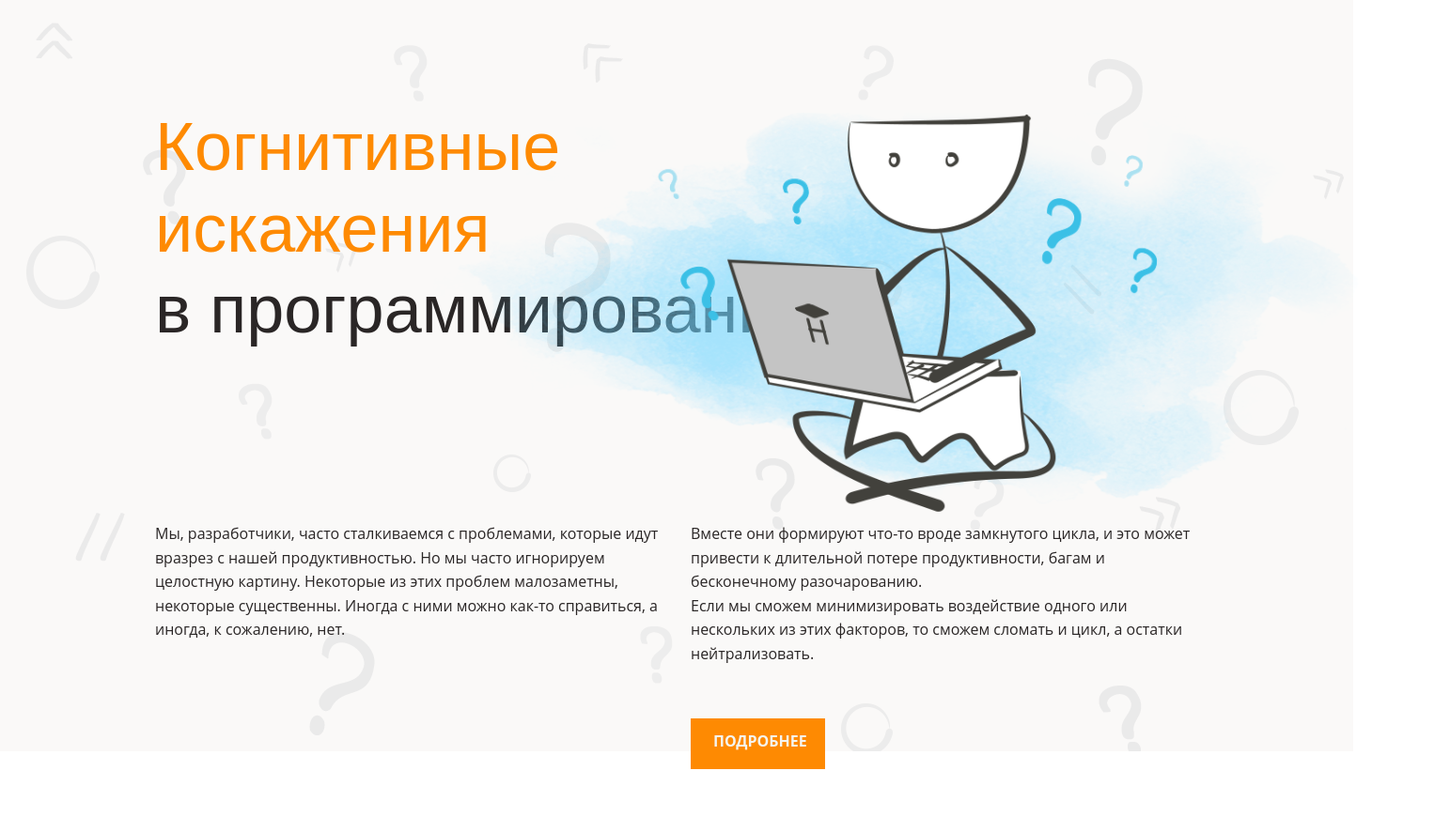
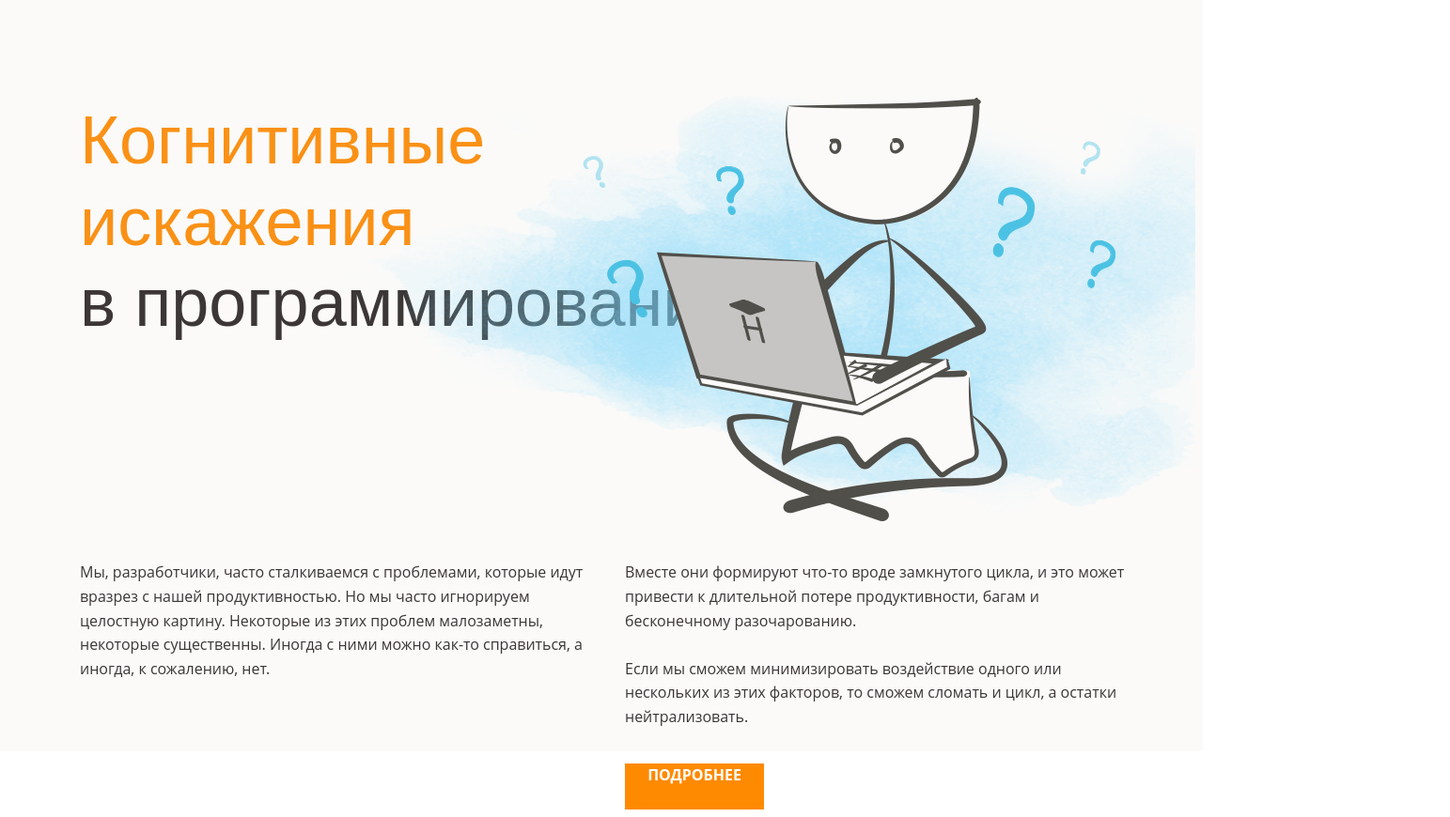
Before and after one commit to KsUstimenko/layout-designer-project-lvl1, a website: page src/index.html in a window 1280 px wide. Shown: the whole page at 94% size, 1543 px wide, since content can reach past the window. Before the commit the page ends 819 px from the top, so only its background shows below. Drawn offline with Linux system fonts and the light colour scheme; a web font is replaced by a local one.

Commit message:
finished header

```diff
--- a/src/index.html
+++ b/src/index.html
@@ -9,26 +9,32 @@
     <link rel="stylesheet" href="./styles/style.css">
 </head>
 <body>
+<div class="wrapper">
+  <header class="header">
+    <div class="header_header-block header-block">
+      <div class="header-block_container container">
+        <div class="header-block_body">
+          <h1 class="header-block_title header-font">Когнитивные<br>искажения<br><span class="black-color">в программировании</span></h1>
+        <div class="header-block_image"><img src="./images/main.png" alt="main" class="image-main"></div>
+        <div class="header-block_text">
+          <p>Мы, разработчики, часто сталкиваемся с проблемами, которые идут вразрез с нашей продуктивностью. Но мы часто игнорируем целостную картину. Некоторые из этих проблем малозаметны, некоторые существенны. Иногда с ними можно как-то справиться, а иногда, к сожалению, нет.</p>
+          <p>Вместе они формируют что-то вроде замкнутого цикла, и это может привести к длительной потере продуктивности, багам и бесконечному разочарованию.<br><br>Если мы сможем минимизировать воздействие одного или нескольких из этих факторов, то сможем сломать и цикл, а остатки нейтрализовать.</p>
+        </div>
+        <div class="header-block_button">
+          <a href="button MORE" class="header-block_button_text">ПОДРОБНЕЕ</a>
+        </div>
+        </div>
+      </div>
+    </div>
+    <div class="header-block_background"></div>
+  </header>
 
-<header class="background-image">
-  <h1 class="header-font main-color header_1page ">Когнитивные<br> искажения<br> <span>в программировании</span></h1>
-  <div><img src="./images/main.png" alt="main" class="image-main"></div>
-  <div class="text-container">
-    <p class="p1__1page">Мы, разработчики, часто сталкиваемся с проблемами, которые идут вразрез с нашей продуктивностью. Но мы часто игнорируем целостную картину. Некоторые из этих проблем малозаметны, некоторые существенны. Иногда с ними можно как-то справиться, а иногда, к сожалению, нет.</p>
-  <div>
-    <p class="p2__1page">Вместе они формируют что-то вроде замкнутого цикла, и это может привести к длительной потере продуктивности, багам и бесконечному разочарованию. <br> Если мы сможем минимизировать воздействие одного или нескольких из этих факторов, то сможем сломать и цикл, а остатки нейтрализовать.</p>
-  </div>
-  </div>
-  <div class="link_more">
-  <a href="MORE" class="link_more_style">ПОДРОБНЕЕ </a>
-  </div>
-</header>
-
-<main>
+<main class="main">
 </main>
 
 <footer>
 </footer>
 
+</div>
 </body>
 </html>
--- a/src/styles/style.css
+++ b/src/styles/style.css
@@ -1,6 +1,28 @@
 /** CSS STYLE **/
 @import url('https://fonts.googleapis.com/css2?family=Neucha&display=swap');
 @import url('https://fonts.googleapis.com/css2?family=Neucha&display=swap');
+
+/*----------ОБЩИЕ НАСТРОЙКИ КОНТЕЙНЕРА-------------------*/
+.wrapper{
+  min-height: 100%;
+  overflow: hidden;
+  display: flex;
+  flex-direction: column;
+}
+
+.container {
+  max-width: 1110px;
+  margin: 0px auto;
+  padding: 0px 15px;
+  box-sizing: content-box;
+}
+
+html {
+  font-family: "Open Sans", sans-serif;
+  font-size: 16px;
+  line-height: 1.6em;
+  color: #2A2626;
+}
 
 :root {
   --color-white: #fff;
@@ -14,20 +36,13 @@
   --color-blue: #1085c5;
 }
 
-html {
-  font-family: "Open Sans", sans-serif;
-  font-size: 16px;
-  line-height: 1.6em;
-  color: #2A2626;
+.black-color {
+  color: var(--color-dark);
 }
 
 .header-font {
   font-family: "Neucha", sans-serif;
   line-height: 1.2em;
-}
-
-span {
-  color: #2a2626;
 }
 
 h1 {
@@ -43,82 +58,90 @@ h3 {
   font-size: 34px;
 }
 
-.main-color {
-  color: var(--color-main);
+/*----------ЗАГОЛОВОК-------------------*/
+.header{
+
 }
 
-.content {
-  width: 1110px;
-  text-align: center;
-  padding-top: 100px;
-  padding-bottom: 100px;
+.header_header-block {
+
 }
 
-.background-image::before {
-  content: "";
+.header-block {
+  position: relative;
+}
+
+.header-block_container {
+
+}
+
+.header-block_body {
+  position: relative;
+  max-width: 1110px;
+}
+
+.header-block_title {
+  height: 184px;
+  color: var(--color-main);
+  position: relative;
+  top: 50px;
+}
+
+.header-block_image {
+  height: 525px;
+  width: 1082px;
+  position: relative;
+  left: 280px;
+  bottom: 250px;
+}
+
+.header-block_text {
+  position: absolute;
+  bottom: 70px;
+  display: flex;
+  align-items: flex-start;
+}
+
+.header-block_text p {
+  width: 550px;
+}
+
+.header-block_text p:last-child {
+padding-left: 30px;
+}
+
+.header-block_button {
+  position: relative;
+  left: 580px;
+  background: var(--color-main);
+  width: 148px;
+  height: 49px;
+  font-weight: bold;
+  text-align: center;
+}
+
+.header-block_button_text{
+  color: var(--color-white);
+  text-decoration: none;
+}
+
+
+.header-block_background {
   background-size: cover;
   position: absolute;
-  z-index: -1;
   top: 0;
   bottom: 0;
   left: 0;
   right: 0;
-  width: 1440px;
+  width: 100%;
   opacity: 10%;
-  background: var(--color-white_translucent) url("../images/background.png") no-repeat;
-}
-
-.header_1page {
-  position: absolute;
-  width: 1138px;
-  height: 177px;
-  left: 165px;
-  top: 65px;
-}
-
-.image-main {
-  height: 525px;
-  width: 1082px;
-  position: absolute;
-  left: 461px;
-  top: 60px;
-}
-
-.text-container {
-  display: flex;
-  align-items: flex-start;
-  width: 540px;
-  height: 141px;
-}
-
-.link_more {
-  padding: 12px 24px;
-  font-weight: bold;
-  background-color: var(--color-main);
-  width: 95px;
-  height: 30px;
-  position: absolute;
-  left: 735px;
-  top: 765px;
-}
-
-.link_more_style {
+  background: var(--color-white_translucent);
   color: var(--color-light);
   text-decoration: none;
 }
 
-.p1__1page {
-  position: absolute;
-  width: 540px;
-  height: 141px;
-  left: 165px;
-  top: 540px;
+/*----------ОСНОВНАЯ ЧАСТЬ-------------------*/
+.main{
+  flex: 1 1 auto;
 }
-
-.p2__1page {
-  position: absolute;
-  width: 540px;
-  height: 186px;
-  left: 735px;
-  top: 540px;
-}
+/*----------ПОДВАЛ-------------------*/
```
